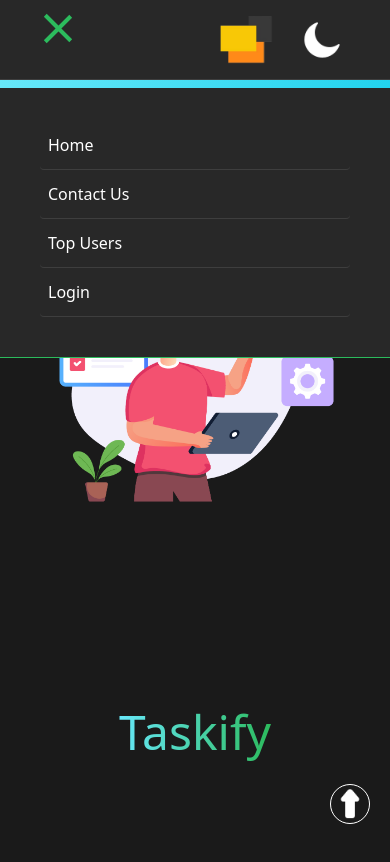
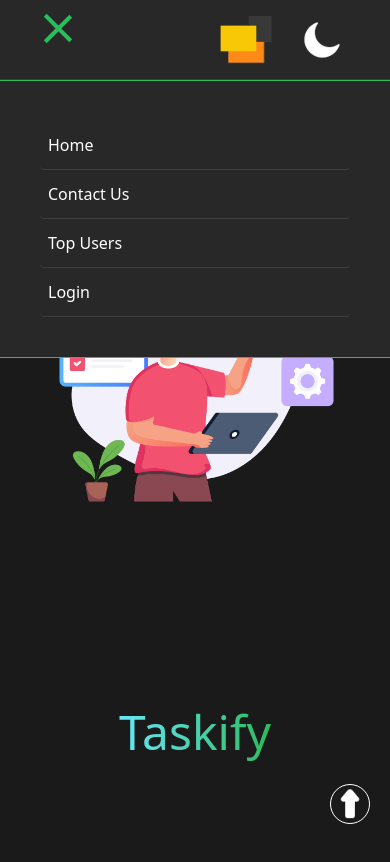
Before and after one commit to midsane/taskify-frontend, a React (Vite) app: page / in a window 390 px wide. Both pictures are taken after a click on the element 58 px from the left and 39 px from the top of the page. Shown: the top 862 px of the page. Built offline with nearby package versions, Linux system fonts and the light colour scheme.

Commit message:
Update Navbar.jsx

```diff
--- a/src/components/Navbar.jsx
+++ b/src/components/Navbar.jsx
@@ -198,7 +198,7 @@
 
   const mobile = (
     <>
-      <nav className="border-b border-border dark:border-dark-border bg-background2 dark:bg-dark-background2 fixed w-screen h-20 top-0 z-40 left-0 flex justify-between px-10 py-3 ">
+      <nav className="border-b border-border dark:border-dark-border bg-background2 dark:bg-dark-background2 fixed w-screen h-20 top-0 z-30 left-0 flex justify-between px-10 py-3 ">
         <Hamburger
           handleHamburger={handleHamburger}
           hamburgerOpen={hamburgerOpen}
@@ -246,7 +246,7 @@
             initial="hidden"
             animate="visible"
             exit="hidden"
-            className="bg-background2 border-t border-b border-primary dark:border-dark-primary w-screen z-30 dark:bg-dark-background2 dark:text-dark-text flex flex-col text-text fixed top-20 px-10 py-10 "
+            className="bg-background2 border-t border-b border-primary dark:border-dark-primary w-screen z-40 dark:bg-dark-background2 dark:text-dark-text flex flex-col text-text fixed top-20 px-10 py-10 "
           >
             {NavTags.map((item) => (
               <HamburgerNav
```
